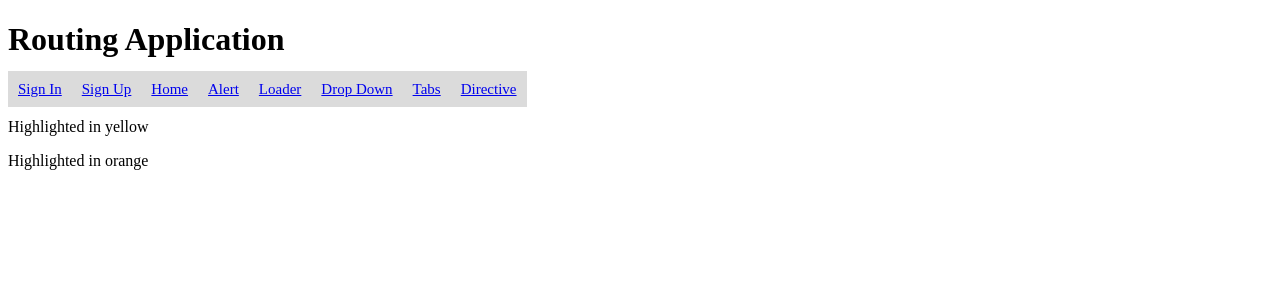
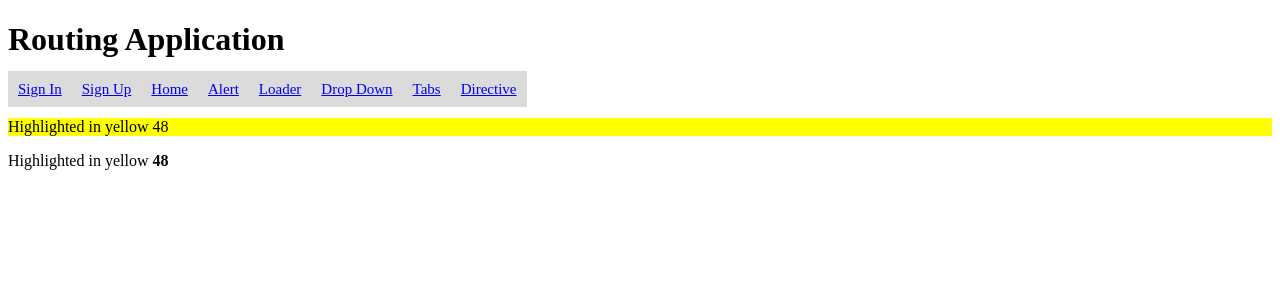
Before and after one commit to MaximRobota/hillel-Angular-CLI, an Angular app: page /directive in a window 1280 px wide. Shown: the top 300 px of the page. Built offline with nearby package versions, Linux system fonts and the light colour scheme.

Commit message:
directive 1t

```diff
--- a/src/app/Pages/Directive/highlight.directive.ts
+++ b/src/app/Pages/Directive/highlight.directive.ts
@@ -1,19 +1,22 @@
-import { Directive, ElementRef, HostListener, Input } from '@angular/core';
+import { Directive, ElementRef, Input, OnInit } from '@angular/core';
 
 @Directive({ selector: '[highlightColor]' })
 
-export class HighlightDirective   {
+export class HighlightDirective implements OnInit {
   @Input() highlightColor: string;
-  constructor(private el: ElementRef) { }
-  @HostListener('mouseenter') onMouseEnter() {
+  constructor(private el: ElementRef) {
+  }
+  ngOnInit() {
     this.highlight('yellow');
+
   }
-
-  @HostListener('mouseleave') onMouseLeave() {
-    this.highlight(null);
-  }
-
   private highlight(color: string) {
+    console.log();
+    let num = parseInt(this.el.nativeElement.innerHTML.replace(/\D+/g,""));
+    let text = this.el.nativeElement.innerHTML.replace(/\d/g, '');
     this.el.nativeElement.style.backgroundColor = color;
+    var div = document.createElement('div');
+    div.innerHTML = text + "<strong> " + num + "</strong>";
+    document.body.appendChild(div);
   }
 }
--- a/src/app/Pages/Directive/main-dir.component.html
+++ b/src/app/Pages/Directive/main-dir.component.html
@@ -1,2 +1 @@
-<p myHighlight highlightColor="yellow">Highlighted in yellow</p>
-<p myHighlight [highlightColor]="'orange'">Highlighted in orange</p>
+<p myHighlight highlightColor="yellow">Highlighted in yellow 48</p>
```
